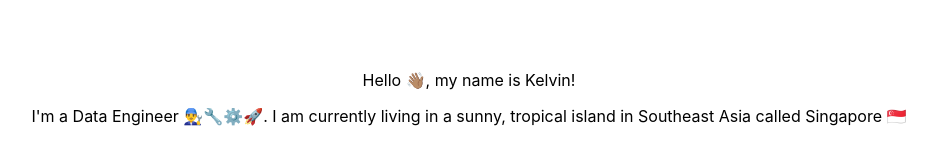
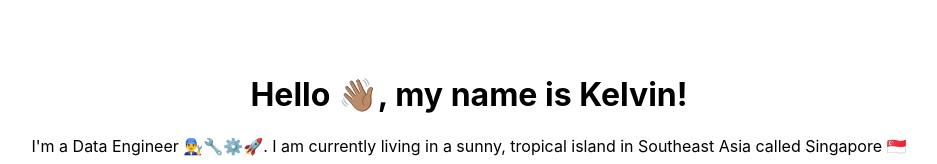
Before and after one commit to pebabion/pebabion.github.io, a React (Create React App) app: page / in a window 1280 px wide. Shown: the part 746-910 px from the top of the page, without its empty margins (171-1108 px from the left). Before the commit the page ends 888 px from the top, so only its background shows below. Built offline with nearby package versions, Linux system fonts and the light colour scheme.

Commit message:
🎉 Update index page

```diff
--- a/src/App.js
+++ b/src/App.js
@@ -12,7 +12,7 @@ function App() {
         />
       </header>
       <main>
-        <p>Hello 👋🏽, my name is Kelvin!</p>
+        <h1>Hello 👋🏽, my name is Kelvin!</h1>
         <p>
           I'm a Data Engineer 👨‍🔧🔧⚙️🚀. I am currently living in a sunny,
           tropical island in Southeast Asia called Singapore 🇸🇬
```
